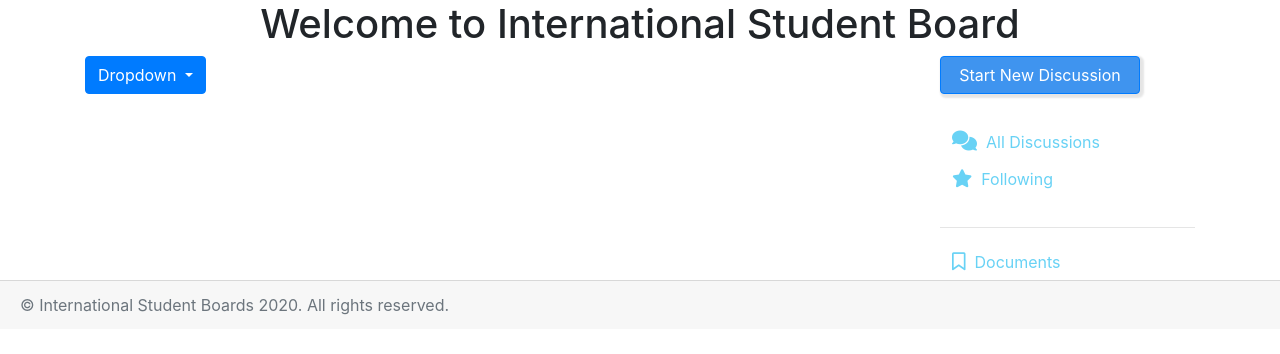
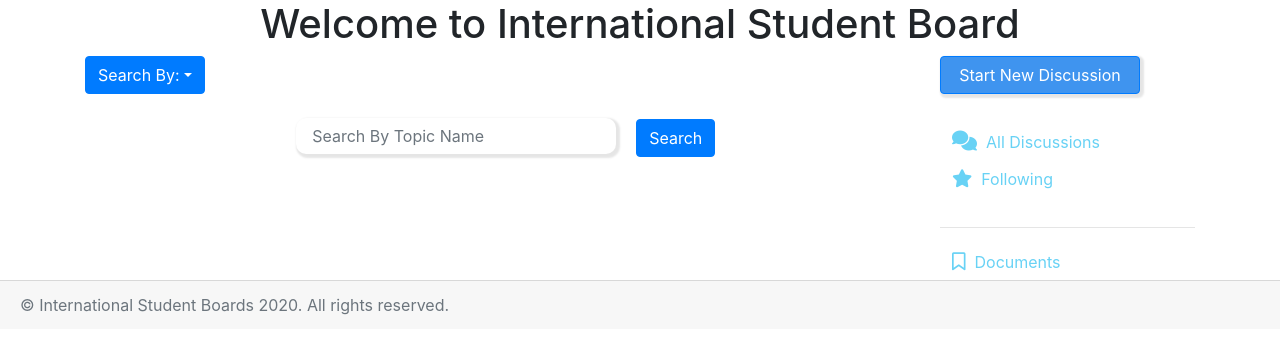
Before and after one commit to rajatmangal/ISB, a Django app: page / in a window 1280 px wide. Shown: the part 56-410 px from the top of the page. Run offline with Django 3.2, Linux system fonts and the light colour scheme; the visitor is signed in with stand-in values (Sample User, id 1); data that the repository does not hold is empty; some libraries are stand-ins or nearby versions.

Commit message:
filters for post search added

```diff
--- a/ISB/ISB/settings.py
+++ b/ISB/ISB/settings.py
@@ -40,7 +40,7 @@ INSTALLED_APPS = [
     'posts',
 
     'widget_tweaks',
-    'django_filters'
+    'django_filters',
 ]
 
 MIDDLEWARE = [
--- a/ISB/Static/css/main.css
+++ b/ISB/Static/css/main.css
@@ -106,3 +106,29 @@
   border: none;
   display: block;
 }
+
+#searchBarDescription {
+    display: inline-block;
+    width: 20rem;
+    border-radius: 10px;
+    border: none;
+    box-shadow: 2px 2px 2px 2px rgba(0,0,0,.1);
+
+}
+
+#searchBarText {
+    display: inline-block;
+    width: 20rem;
+    border-radius: 10px;
+    border: none;
+    box-shadow: 2px 2px 2px 2px rgba(0,0,0,.1);
+}
+
+ #search{
+     text-align: center;
+     margin: 0 auto;
+ }
+
+ #descriptionForm {
+     display: none;
+ }
--- /dev/null
+++ b/ISB/posts/filter.py
@@ -0,0 +1,13 @@
+import django_filters
+from django_filters import CharFilter
+# from django_filters import
+from .models import *
+
+
+class PostFilter(django_filters.FilterSet):
+    text = CharFilter(field_name="text", lookup_expr='icontains')
+    description = CharFilter(field_name="description", lookup_expr='icontains')
+    class Meta:
+        model = Post
+        fields = '__all__'
+        exclude = ['date_created', 'userid']
--- a/ISB/posts/templates/posts/dashboard.html
+++ b/ISB/posts/templates/posts/dashboard.html
@@ -1,4 +1,5 @@
 {% extends 'posts/main.html' %}
+{% load widget_tweaks %}
 {% load static %}
 {% block content %}
     <h1 id="homePageText">Welcome to International Student Board</h1>
@@ -7,13 +8,23 @@
             <div class="col-9">
                 <div>
                     <div class="dropdown">
-                        <button class="btn btn-primary dropdown-toggle" data-toggle="dropdown" aria-expanded="false" id="filter" type="button">Dropdown </button>
+                        <button class="btn btn-primary dropdown-toggle" data-toggle="dropdown" aria-expanded="false" id="filter" type="button">Search By:</button>
                         <div role="menu" class="dropdown-menu">
-                            <a role="presentation" class="dropdown-item" href="#">First Item</a>
-                            <a role="presentation" class="dropdown-item" href="#">Second Item</a>
-                            <a role="presentation" class="dropdown-item" href="#">Third Item</a>
+                            <span role="presentation" id = "topicName" class="dropdown-item" href="#">Topic Name</span>
+                            <span role="presentation" id = "topicDescription" class="dropdown-item" href="#">Topic Description</span>
                         </div>
                     </div>
+                </div>
+                <br>
+                <div id="search">
+                    <form method="get" id="descriptionForm">
+                        {{ myFilter.form.description |add_class:"form-control mx-sm-3"|attr:"placeholder: Search By Topic Description"|attr:"id:searchBarDescription" }}
+                        <button class="btn btn-primary" type="submit">Search</button>
+                    </form>
+                    <form method="get" id ="textForm">
+                        {{ myFilter.form.text |add_class:"form-control mx-sm-3"|attr:"placeholder: Search By Topic Name"|attr:"id:searchBarText" }}
+                        <button class="btn btn-primary" type="submit">Search</button>
+                    </form>
                 </div>
                 {% for post in posts %}
                     <br>
--- a/ISB/posts/templates/posts/main.html
+++ b/ISB/posts/templates/posts/main.html
@@ -16,7 +16,9 @@
 
     {% endblock %}
     {% include 'posts/footer.html' %}
+
 </body>
+<script src="{% static '/js/index.js' %}" type="text/javascript"></script>
 <script src="https://code.jquery.com/jquery-3.2.1.slim.min.js" integrity="sha384-KJ3o2DKtIkvYIK3UENzmM7KCkRr/rE9/Qpg6aAZGJwFDMVNA/GpGFF93hXpG5KkN" crossorigin="anonymous"></script>
 <script src="https://cdnjs.cloudflare.com/ajax/libs/popper.js/1.12.9/umd/popper.min.js" integrity="sha384-ApNbgh9B+Y1QKtv3Rn7W3mgPxhU9K/ScQsAP7hUibX39j7fakFPskvXusvfa0b4Q" crossorigin="anonymous"></script>
 <script src="https://maxcdn.bootstrapcdn.com/bootstrap/4.0.0/js/bootstrap.min.js" integrity="sha384-JZR6Spejh4U02d8jOt6vLEHfe/JQGiRRSQQxSfFWpi1MquVdAyjUar5+76PVCmYl" crossorigin="anonymous"></script>
--- a/ISB/posts/views.py
+++ b/ISB/posts/views.py
@@ -7,6 +7,7 @@ from django.contrib.auth.decorators import login_required
 from .models import *
 from .forms import CreateUserForm, PostForm, CommentForm
 from .decorators import unauthenticated_user
+from .filter import PostFilter
 
 
 @unauthenticated_user
@@ -47,8 +48,10 @@ def logoutUser(request):
 @login_required(login_url='login')
 def home(request):
     posts = Post.objects.all()
-    context = {'posts': posts}
+    myFilter = PostFilter(request.GET, queryset=posts)
+    posts = myFilter.qs
     print(posts)
+    context = {'posts': posts, 'myFilter':myFilter}
     return render(request, 'posts/dashboard.html', context)
 
 
--- a/ISB/requirements.txt
+++ b/ISB/requirements.txt
@@ -1,3 +1,4 @@
 Django >=2.0,<3.0
 django-widget-tweaks >=1.4.5
+django-filter
 psycopg2 >= 2.8
```
